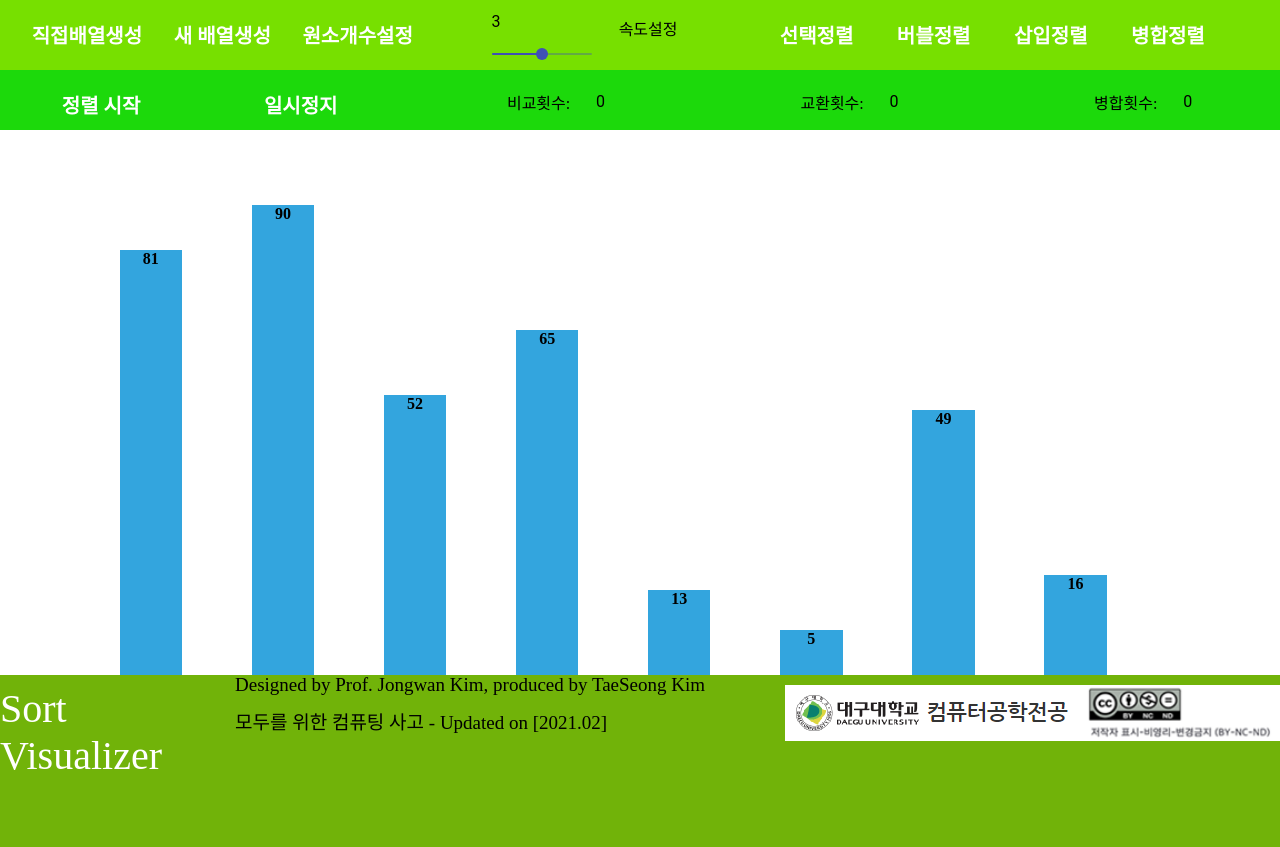
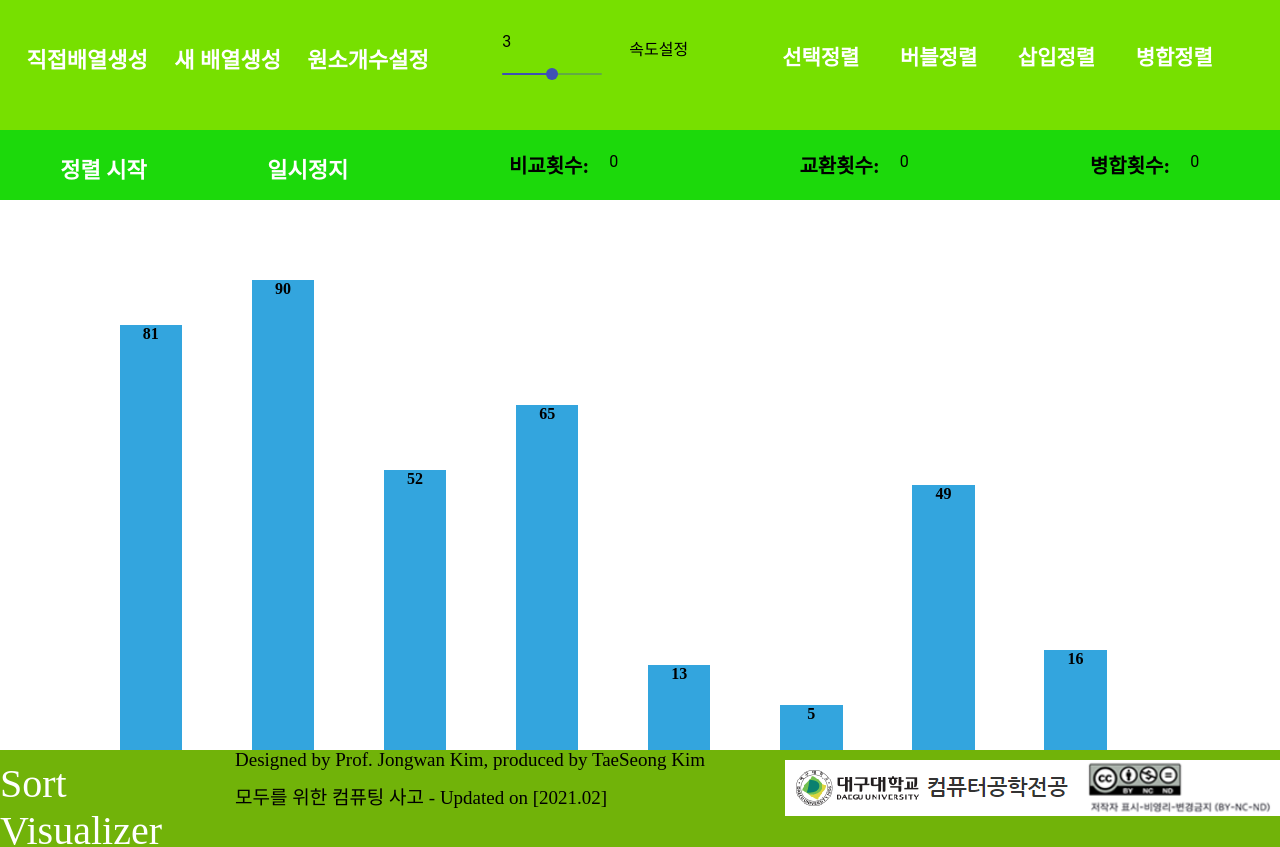
Before and after one commit to tay97kim/Sorting-Visualizer, a React (Create React App) app: page / in a window 1280 px wide. Shown: the top 847 px of the page. Built offline with nearby package versions, Linux system fonts and the light colour scheme.

Commit message:
Update header.style.js
Changing page's layout

```diff
--- a/src/component/header.style.js
+++ b/src/component/header.style.js
@@ -1,7 +1,7 @@
 import styled from 'styled-components';
 
 export const Button = styled.p`
-    font-size: 20px;
+    font-size: 22px;
     font-weight: bold;
     color: #fff;
     cursor: pointer;
@@ -13,7 +13,7 @@ export const Button = styled.p`
 `
 
 export const SortButton = styled.p`
-    font-size: 20px;
+    font-size: 21px;
     font-weight: bold;
     color: #fff;
     cursor: pointer;
@@ -29,7 +29,7 @@ export const Container = styled.div`
     flex-direction: column;
     align-content: center;
     justify-content: space-between;
-    height: 125px;
+    height: 200px;
     width: 100%;
 `
 
@@ -38,9 +38,10 @@ export const Wrapper = styled.div`
     flex-direction: row;
     align-content: center;
     justify-content: space-evenly;
-    height: 70px;
+    height: 140px;
     width: 100%;
     background-color: #77E000;
+    padding-top:20px;
 `
 
 export const ControlWrapper = styled.div`
@@ -48,10 +49,11 @@ export const ControlWrapper = styled.div`
     flex-direction: row;
     align-content: center;
     justify-content: space-around;
-    height: 60px;
+    height: 70px;
     width: 100%;
     background-color: #1CD90B;
-    margin-bottom: 10px;
+    margin-top: 0px;
+    padding-top: 0px;
 `
 
 export const SortWrapper = styled.div`
@@ -81,11 +83,13 @@ export const SpeedContainer = styled.div`
 `
 
 export const CountContainer = styled.div`
+    font-size: 20px;
+    font-weight: bold;
     display: flex;
     flex-direction: row;
     align-content: center;
     justify-content: space-evenly;
-    height: 55px;
+    height: 50px;
     width: 150px;
     margin-left: 20px;
     margin-top:20px;
```
